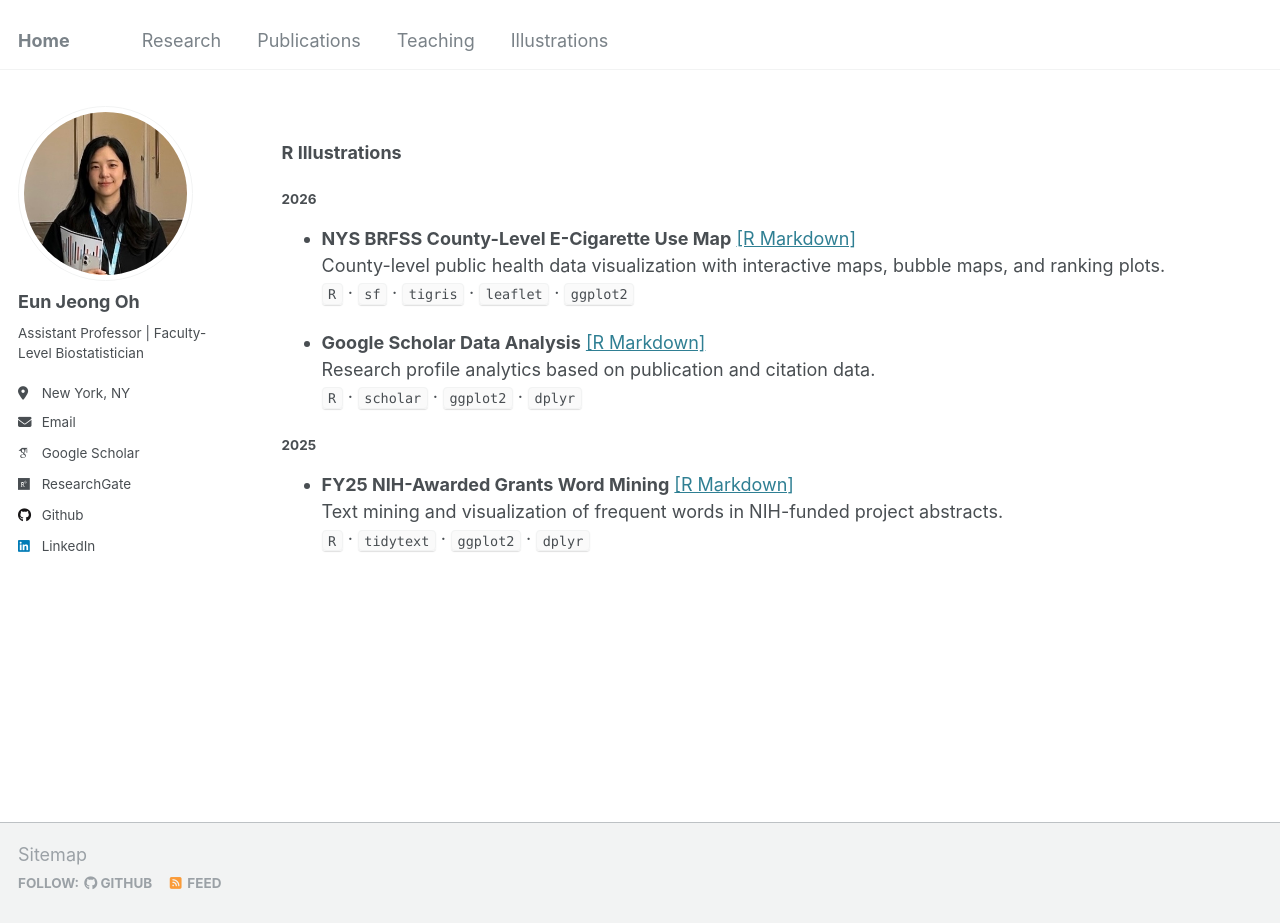
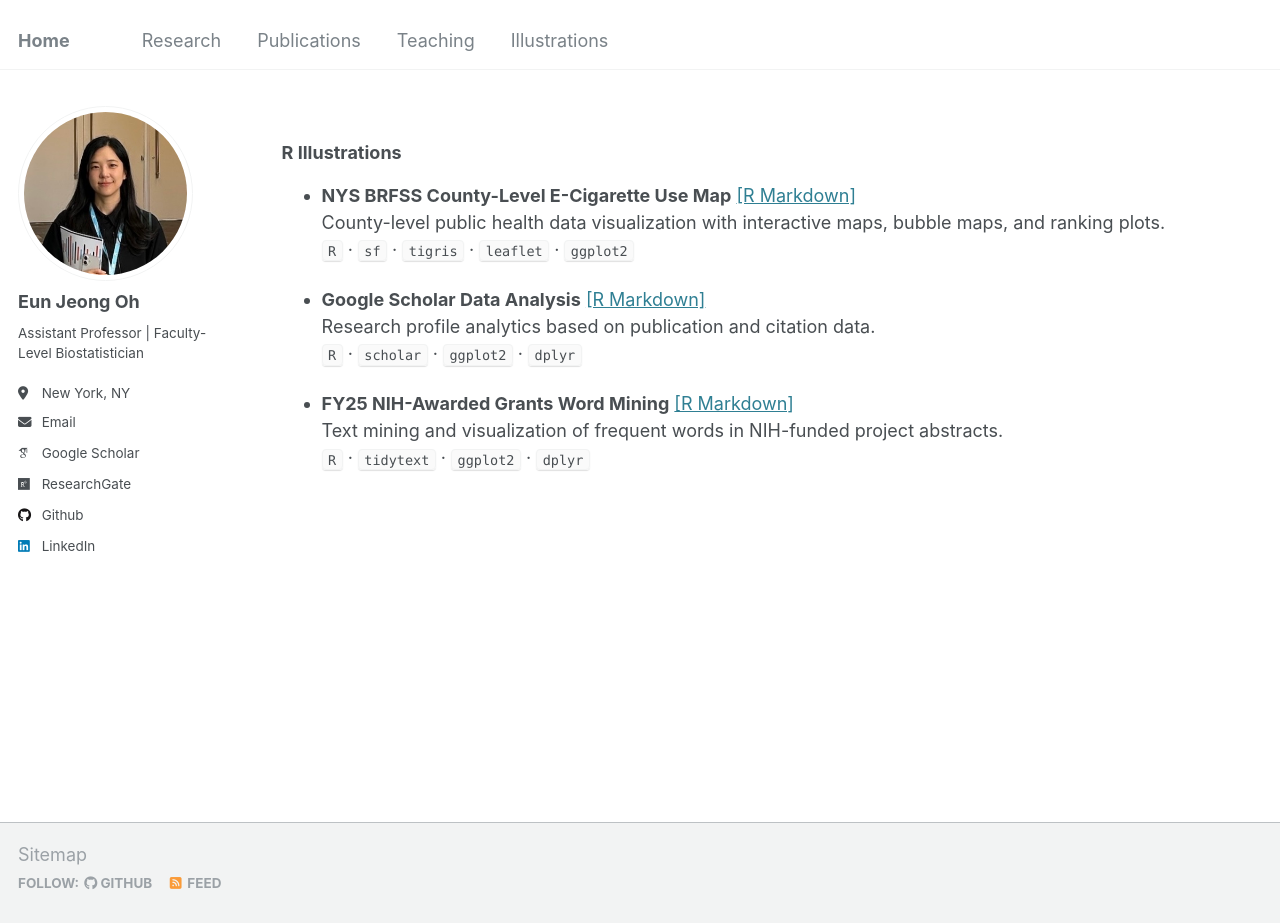
Before and after one commit to oheunj/oheunj.github.io, a Jekyll site: the page built from _pages/illustrations.md, in a window 1280 px wide and 923 px high. Built offline with Jekyll 4.4.1, drawn with Linux system fonts in a browser that asks for light colours; some web fonts are replaced.

Commit message:
Update illustrations.md

```diff
--- a/_pages/illustrations.md
+++ b/_pages/illustrations.md
@@ -12,8 +12,6 @@ redirect_from:
 
 ### R Illustrations
 
-#### 2026
-
 * **NYS BRFSS County-Level E-Cigarette Use Map** [[R Markdown]](https://oheunj.github.io/illustrations/04_BRFSS_ecigar_260521)
   County-level public health data visualization with interactive maps, bubble maps, and ranking plots.
   `R` · `sf` · `tigris` · `leaflet` · `ggplot2`
@@ -21,8 +19,6 @@ redirect_from:
 * **Google Scholar Data Analysis** [[R Markdown]](https://oheunj.github.io/illustrations/03_GoogleScholar_260407)
   Research profile analytics based on publication and citation data.
   `R` · `scholar` · `ggplot2` · `dplyr`
-
-#### 2025
 
 * **FY25 NIH-Awarded Grants Word Mining** [[R Markdown]](https://oheunj.github.io/illustrations/01_FY25_AwardedGrants_250401)
   Text mining and visualization of frequent words in NIH-funded project abstracts.
```
